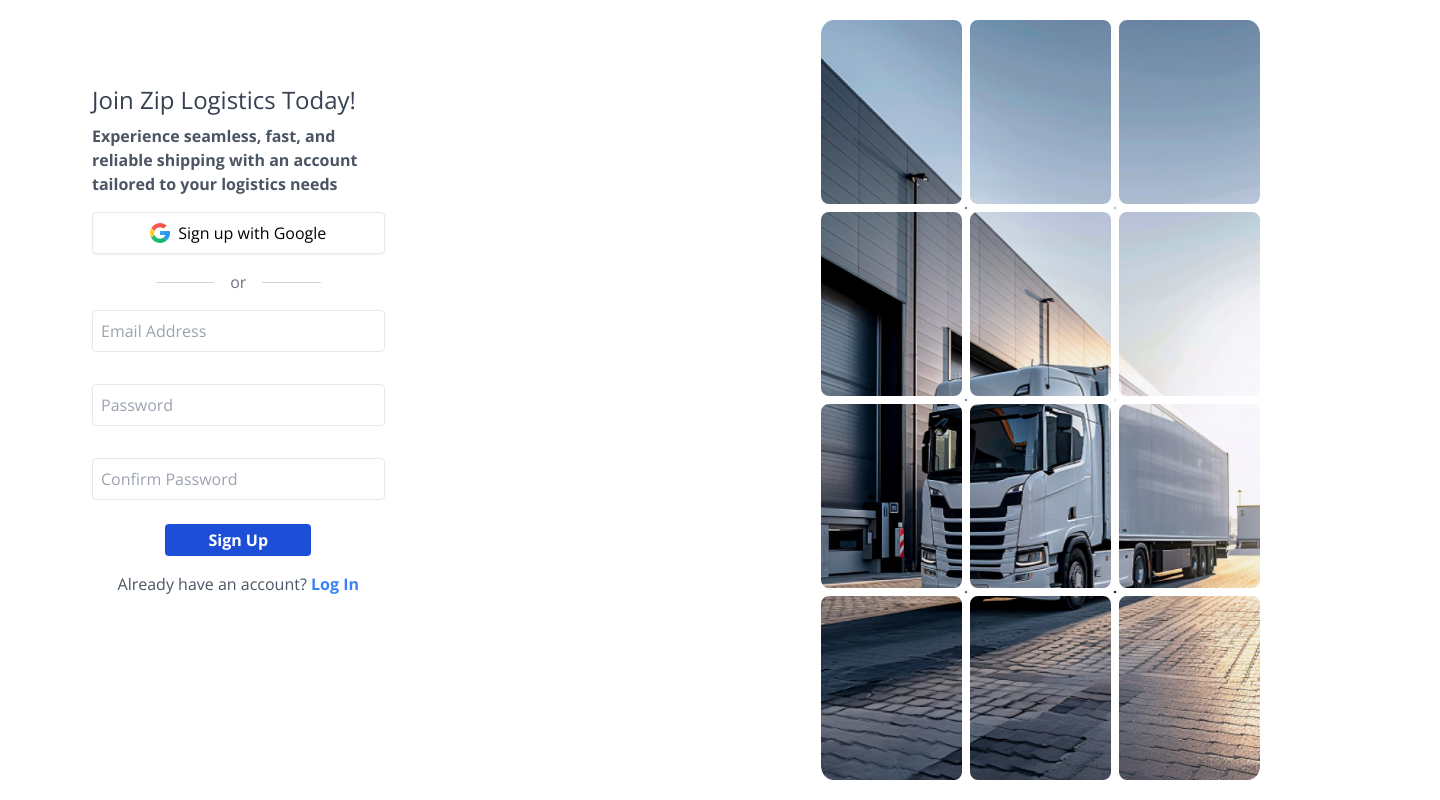
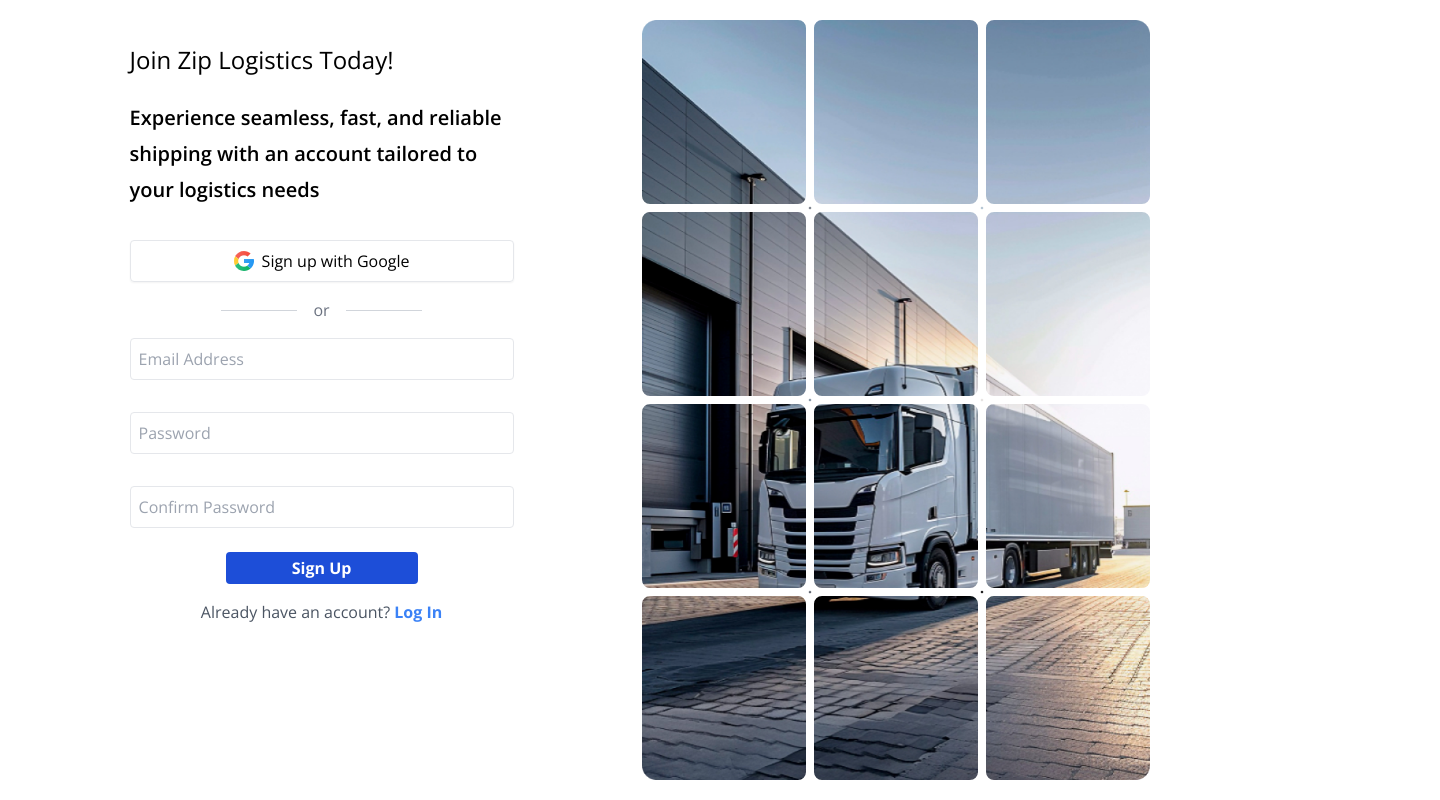
Before and after one commit to SwiftSync-Solution/Ziplug_FrontEnd, a React (Vite) app: page /SignUp in a window 1280 px wide. Shown: the whole page, 1440 px wide, since content can reach past the window. Built offline with nearby package versions, Linux system fonts and the light colour scheme.

Commit message:
Adjusted the sizes, tbe font and spacing. *Remains the little design at the bottom, to be done in fews.*

```diff
--- a/src/components/SignUp/SignUp.tsx
+++ b/src/components/SignUp/SignUp.tsx
@@ -7,32 +7,26 @@ import SignUpImage from "../../assets/SignUpImage.png";
 const SignInPage = () => {
   return (
     // Full-screen container to center the sign-in form
-    <section className="p-5 flex justify-center h-screen gap-32 font-open-sans ml-10 -mr-40">
-      <aside className="w-92">
-        {/* This section is responsible for the visual representation, giving a more appealing look to the sign-in page */}
-        <div className="hidden lg:flex lg:w-1/2 bg-200">
-          {/* Creating a grid layout (2x2) with small gaps between images */}
-          <div className="grid grid-cols-2 gap-1 w-full h-full p-4"></div>
-        </div>
-
-        {/* Right side (form section): This will be the main interactive area for users */}
-        <div className="w-full lg:w-1/2 p-8">
+    <section className="p-5 ml-0 mr-0 flex justify-center h-screen gap-32 font-open-sans">
+      <aside className="w-96">
         {/* Heading for the sign-up form */}
-          <h2 className="text-2xl text-gray-700 text-left">
+        <br />
+        <h2 className="text-2xl text-b-700 text-left">
           Join Zip Logistics Today!
         </h2>
+        <br />
         {/* Subheading explaining the benefits of signing up */}
-          <p className="mt-2 text-left font-bold text-gray-600">
+        <p className="mb-8 text-xl leading-9 font-semibold">
           Experience seamless, fast, and reliable shipping with an account
           tailored to your logistics needs
         </p>
-
         {/* The sign-up form */}
 
         <form className="mt-4">
           {/* Sign-up button using Google login */}
+
           {/* The button is styled to resemble Google's branding, with an image icon and text */}
-            <button className="mb-4 p-2 w-full border border-grey-900 rounded flex justify-center items-center shadow-sm hover:bg-gray-50">
+          <button className="mb-4 p-2 w-full border border-b-900 rounded flex justify-center items-center shadow-sm hover:bg-gray-50">
             {/* Google logo on the button */}
             <img className="w-5 h-5 mr-2" src={googleSvg} alt="Google logo" />
             Sign up with Google
@@ -94,14 +88,14 @@ const SignInPage = () => {
             Log In
           </a>
         </p>
-        </div>
+        {/* </div> */}
       </aside>
 
       {/* SignUp side image */}
-      <aside className="relative -ml-20 mr-40">
+      <aside className="relative ">
         <img className="h-full" src={SignUpImage} alt="SignUp Image" />
         {/* Grid image */}
-        <div className="absolute top-0 w-full items-center place-items-center text-white grid grid-cols-3 h-full gap-2 mr-20">
+        <div className="absolute top-0 w-full items-center place-items-center text-white grid grid-cols-3 h-full gap-2">
           <article className="w-full h-full rounded-lg outline outline-8 "></article>
           <article className="w-full h-full rounded-lg outline outline-8"></article>
           <article className="w-full h-full rounded-lg outline outline-8"></article>
```
Lines whose indentation alone changed are shown as unchanged.
